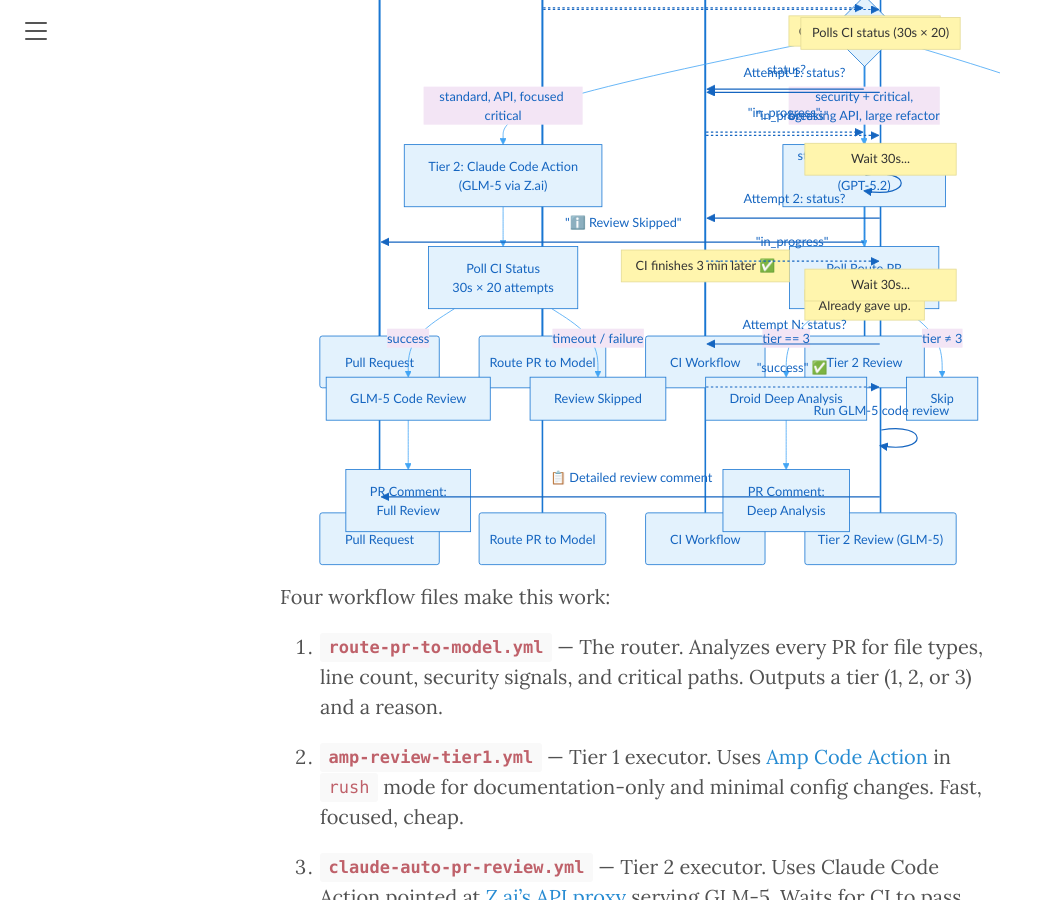
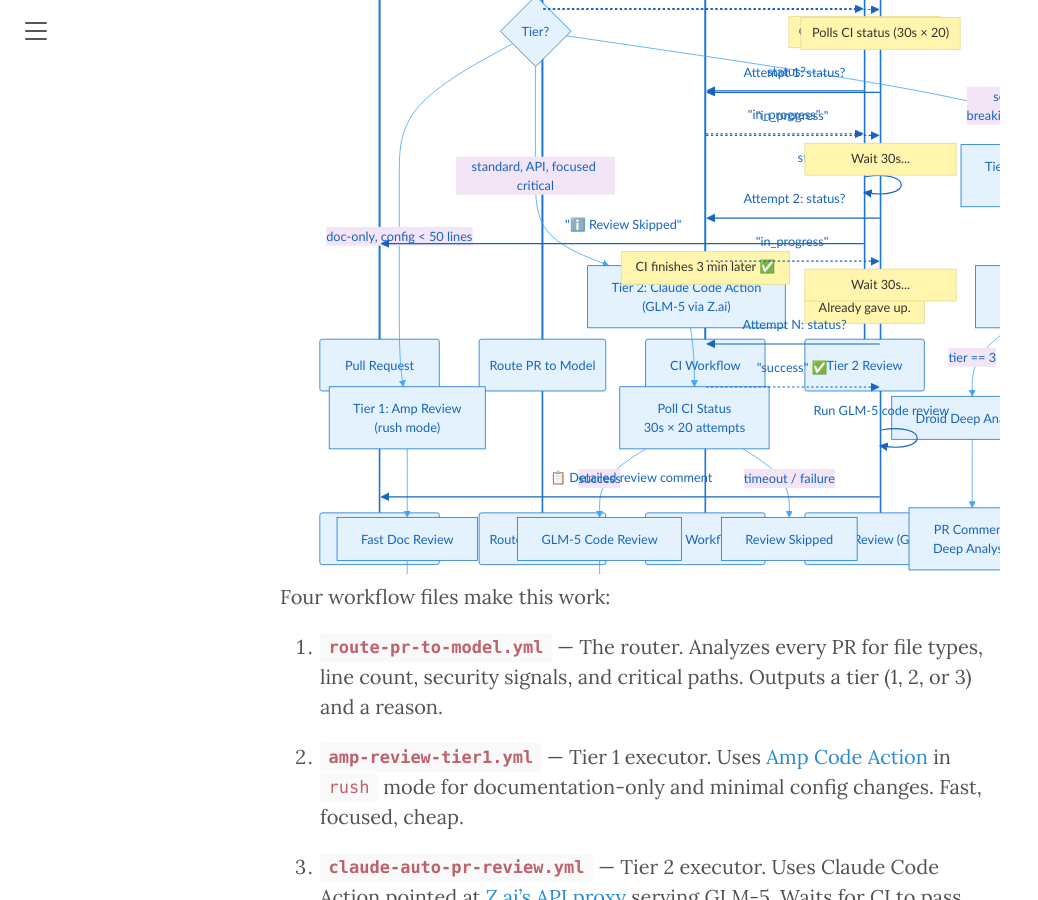
Before and after one commit to shrwnsan/research, a Jekyll site: the page built from _posts/2026-03-17-tiered-model-selection-in-practice.md, in a window 1280 px wide and 900 px high, scrolled down 1945 px. Shown: the whole window, without its empty margins (0-1038 px from the left). Built offline with Jekyll 4.4.1, drawn with Linux system fonts in a browser that asks for light colours; part of the change alters nothing that is shown.

```diff
--- a/_posts/2026-03-17-tiered-model-selection-in-practice.md
+++ b/_posts/2026-03-17-tiered-model-selection-in-practice.md
@@ -56,15 +56,19 @@ flowchart TD
     Decision -->|"standard, API, focused critical"| T2["Tier 2: Claude Code Action<br/>(GLM-5 via Z.ai)"]
     Decision -->|"security + critical,<br/>breaking API, large refactor"| T3["Tier 3: Factory Droid<br/>(GPT-5.2)"]
 
+    %% Force left-to-right ordering with invisible links
+    T3 ~~~ T2
+    T2 ~~~ T1
+
+    T1 --> Review1["Fast Doc Review"]
     T2 --> PollCI["Poll CI Status<br/>30s × 20 attempts"]
+    T3 --> PollRoute["Poll Route PR<br/>15s × 20 attempts"]
+
     PollCI -->|success| Review2["GLM-5 Code Review"]
     PollCI -->|timeout / failure| Skip2["Review Skipped"]
 
-    T3 --> PollRoute["Poll Route PR<br/>15s × 20 attempts"]
     PollRoute -->|tier == 3| Review3["Droid Deep Analysis"]
     PollRoute -->|tier ≠ 3| Skip3["Skip"]
-
-    T1 --> Review1["Fast Doc Review"]
 
     Review1 --> Comment1["PR Comment:<br/>📋 Findings"]
     Review2 --> Comment2["PR Comment:<br/>Full Review"]
```
